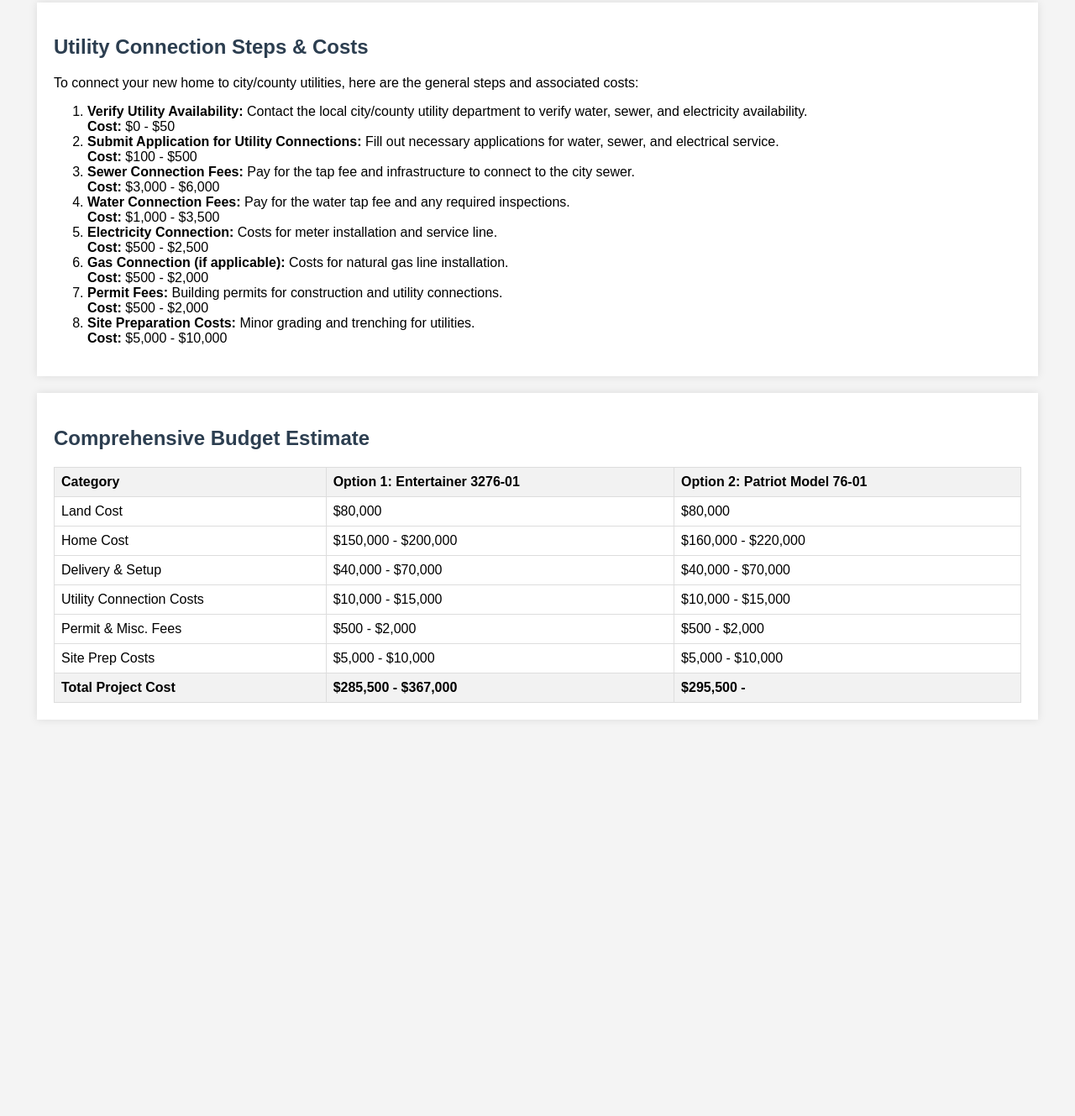
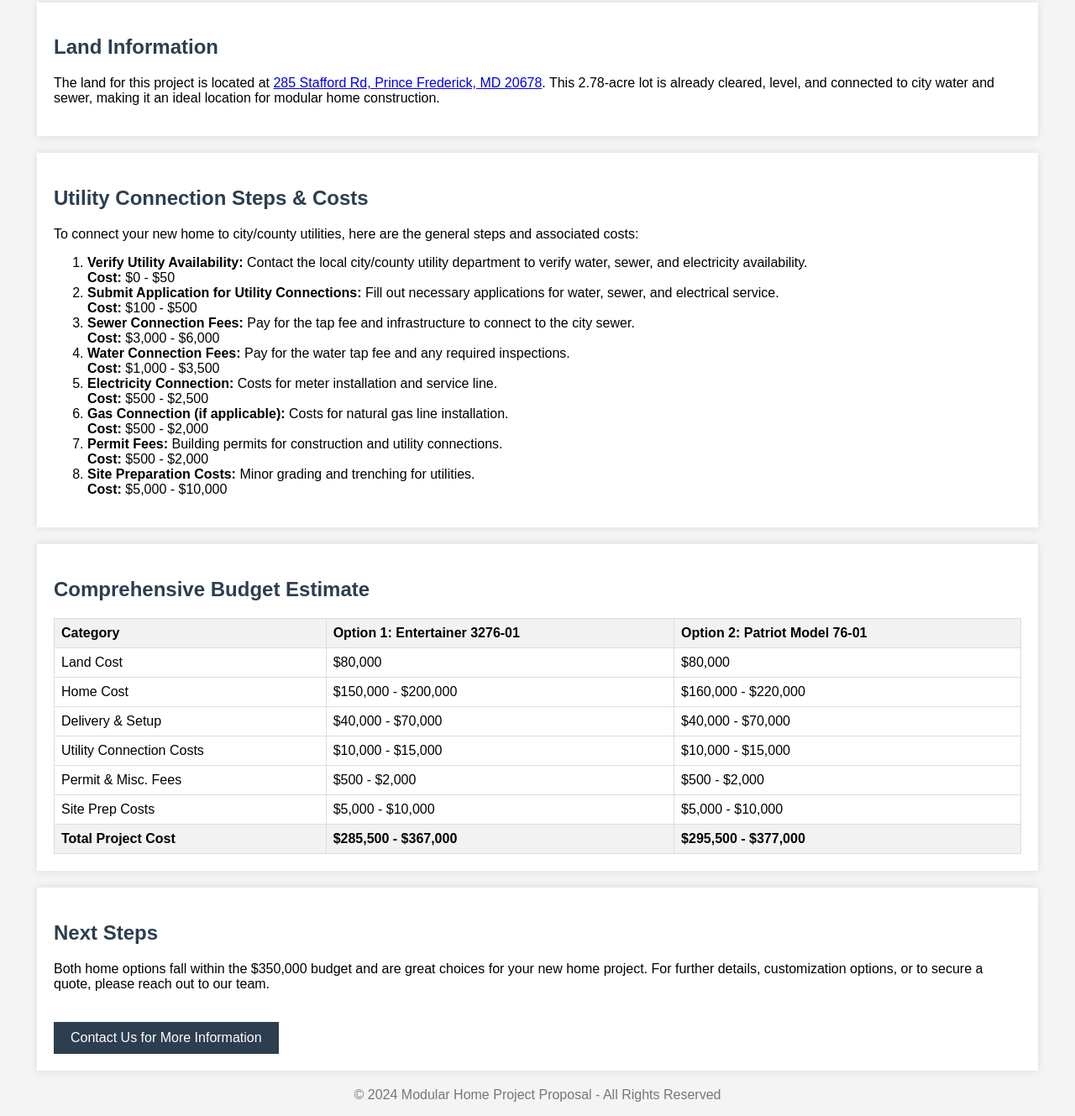
Before and after one commit to jayhagewood/Custom-Home-Blog, a plain HTML site: page index.html in a window 1280 px wide. Shown: the part 772-2101 px from the top of the page at 84% size. Before the commit the page ends 1649 px from the top, so only its background shows below. Drawn offline with Linux system fonts and the light colour scheme.

Commit message:
Update index.html

```diff
--- a/index.html
+++ b/index.html
@@ -64,7 +64,7 @@
     <h2>Home Options Overview</h2>
     <p>Explore two versatile, family-friendly modular home options that fit comfortably within a $350,000 budget, including land costs.</p>
 
-    <h3>Option 1: Champion Homes - Entertainer 3276-01</h3>
+    <h3>Option 1: <a href="https://www.championhomes.com/communities/sc/florence/regional-homes-of-florence/entertainer-3276-01" target="_blank">Champion Homes - Entertainer 3276-01</a></h3>
     <ul>
         <li><strong>Size:</strong> 2,305 sq. ft.</li>
         <li><strong>Bedrooms:</strong> 4</li>
@@ -75,7 +75,7 @@
     </ul>
     <p>This home offers an open-concept design ideal for family living, a spacious kitchen, and optional energy-efficient construction. Customization options are available for interior finishes.</p>
 
-    <h3>Option 2: Patriot Home - Model 76-01</h3>
+    <h3>Option 2: <a href="https://www.titanhomes.com/floor-plan/232226-4008/champion-homes-collection/mod-3276-01-entertainer/" target="_blank">Patriot Home - Model 76-01</a></h3>
     <ul>
         <li><strong>Size:</strong> 2,100 - 2,400 sq. ft.</li>
         <li><strong>Bedrooms:</strong> 4</li>
@@ -85,6 +85,11 @@
         <li><strong>Total Project Cost:</strong> $240,000 - $300,000 (with land)</li>
     </ul>
     <p>This option provides a flexible floor plan with ample living space and energy-efficient features. It’s a great option for those looking for more customization in their design.</p>
+</section>
+
+<section>
+    <h2>Land Information</h2>
+    <p>The land for this project is located at <a href="https://www.realtor.com/realestateandhomes-detail/285-Stafford-Rd_Prince-Frederick_MD_20678_M67757-83154?from=srp-map" target="_blank">285 Stafford Rd, Prince Frederick, MD 20678</a>. This 2.78-acre lot is already cleared, level, and connected to city water and sewer, making it an ideal location for modular home construction.</p>
 </section>
 
 <section>
@@ -143,4 +148,20 @@
         <tr>
             <th>Total Project Cost</th>
             <th>$285,500 - $367,000</th>
-            <th>$295,500 -
+            <th>$295,500 - $377,000</th>
+        </tr>
+    </table>
+</section>
+
+<section>
+    <h2>Next Steps</h2>
+    <p>Both home options fall within the $350,000 budget and are great choices for your new home project. For further details, customization options, or to secure a quote, please reach out to our team.</p>
+    <a href="#" class="cta">Contact Us for More Information</a>
+</section>
+
+<footer>
+    <p style="text-align:center; color: #777;">© 2024 Modular Home Project Proposal - All Rights Reserved</p>
+</footer>
+
+</body>
+</html>
```
